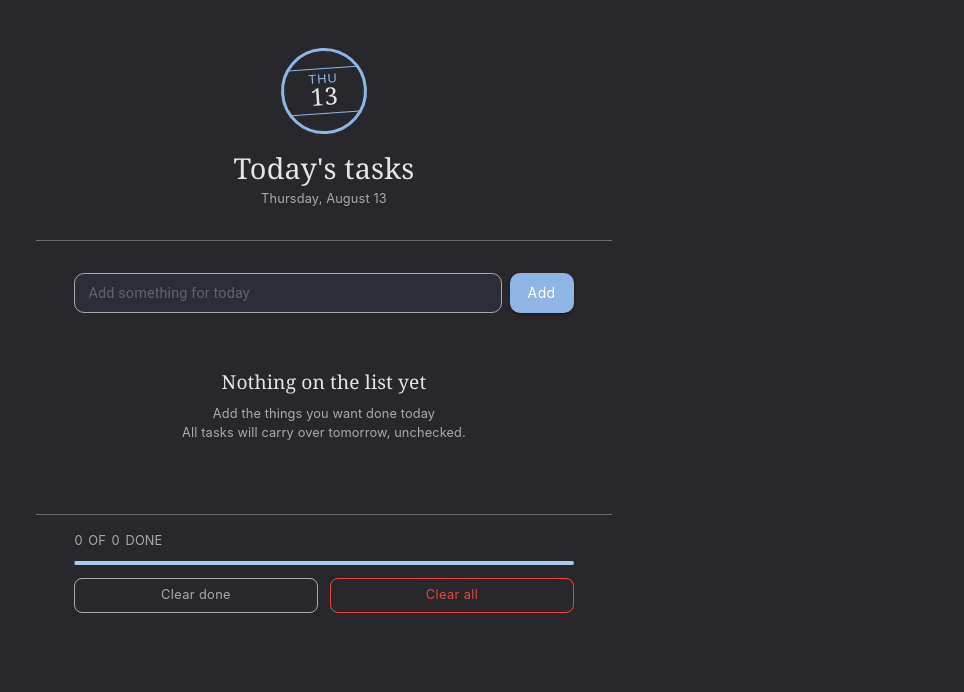
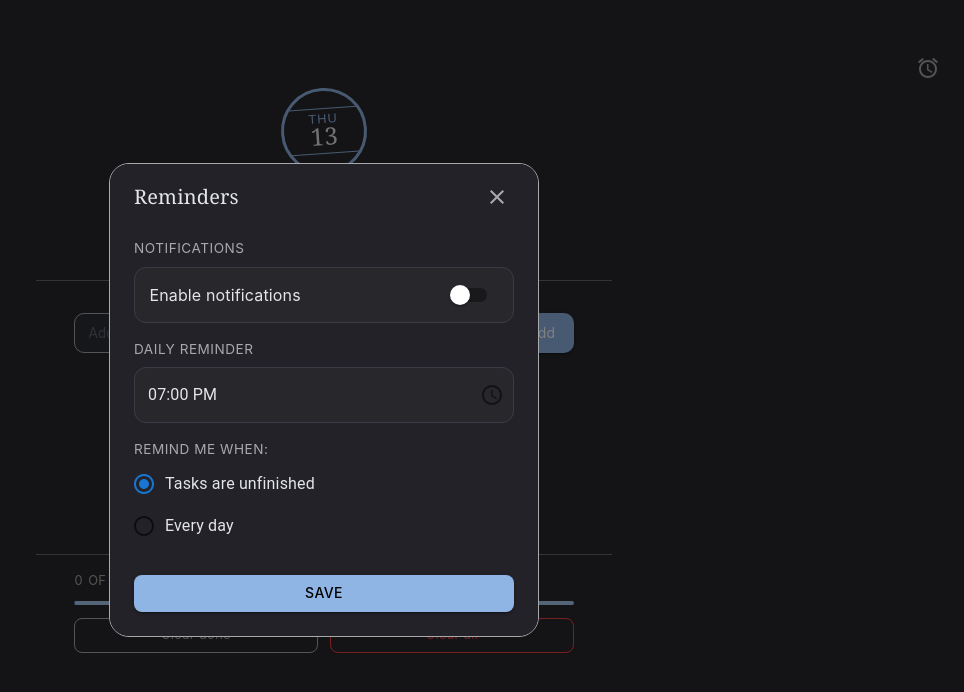
Before and after one commit to ayaztoronto-cell/To-Do-App, a React (Vite) app: page / in a window 1280 px wide. Shown: the top 692 px of the page, without its empty margins (316-1280 px from the left). Built offline with nearby package versions, Linux system fonts and the light colour scheme; what @dnd-kit/react would draw is missing.

Commit message:
Adjustment to addTask, and notifications

```diff
--- a/package.json
+++ b/package.json
@@ -16,6 +16,8 @@
     "@fontsource/roboto": "^5.3.0",
     "@mui/icons-material": "^9.2.0",
     "@mui/material": "^9.2.0",
+    "@mui/x-date-pickers": "^9.12.0",
+    "dayjs": "^1.11.23",
     "react": "^19.2.7",
     "react-dom": "^19.2.7"
   },
--- a/src/Header.tsx
+++ b/src/Header.tsx
@@ -1,7 +1,10 @@
-import { Typography, Box } from "@mui/material";
+import { Typography, Box, IconButton } from "@mui/material";
 import { colors } from "./colors";
+import ReminderSettings from "./ReminderSettings"
+import type { ReminderFunc } from "./todoTypes";
 
-export default function Header() {
+
+export default function Header(props: ReminderFunc) {
   interface DateTypes {
     month: number;
     date: number;
@@ -52,6 +55,9 @@ export default function Header() {
 
   return (
     <div className="header">
+
+
+      <ReminderSettings reminderSet={props.reminderSet}/>
       <Box
         sx={{
           color: colors.mainPrimary,
--- /dev/null
+++ b/src/ReminderSettings.tsx
@@ -0,0 +1,318 @@
+import type { ReminderFunc } from "./todoTypes";
+import { useState } from "react";
+import CloseIcon from "@mui/icons-material/Close";
+import AccessAlarmsIcon from "@mui/icons-material/AccessAlarms";
+import {
+  Dialog,
+  DialogTitle,
+  IconButton,
+  DialogContent,
+  Typography,
+  Box,
+  Switch,
+  TextField,
+  RadioGroup,
+  FormControlLabel,
+  Radio,
+  Button,
+  DialogActions,
+} from "@mui/material";
+import { colors } from "./colors";
+import { TimePicker } from "@mui/x-date-pickers/TimePicker";
+import { LocalizationProvider } from "@mui/x-date-pickers/LocalizationProvider";
+import { AdapterDayjs } from "@mui/x-date-pickers/AdapterDayjs";
+import dayjs from "dayjs";
+
+export default function ReminderSettings(props: ReminderFunc) {
+  const [open, setOpen] = useState(true);
+  const [notificationsEnabled, setNotificationsEnabled] = useState(false);
+  const [reminderTime, setReminderTime] = useState("19:00");
+  const [reminderType, setReminderType] = useState("unfinished");
+
+  const handleClose = () => setOpen(false);
+
+  const handleOpen = () => setOpen(true);
+  function handleSave() {
+    setOpen(false);
+    props.reminderSet(notificationsEnabled, reminderTime, reminderType);
+  }
+  async function enableNotifications() {
+    if (!("Notification" in window)) {
+      console.error("This browser does not support notifications.");
+      setNotificationsEnabled(false);
+      return;
+    }
+
+    if (!("serviceWorker" in navigator)) {
+      console.error("This browser does not support service workers.");
+      setNotificationsEnabled(false);
+      return;
+    }
+
+    try {
+      const permission = await Notification.requestPermission();
+
+      if (permission !== "granted") {
+        console.log("Notification permission was not granted.");
+        setNotificationsEnabled(false);
+        return;
+      }
+
+      const registration = await navigator.serviceWorker.ready;
+
+      await registration.showNotification("Today's Tasks", {
+        body: "Notifications are working!",
+      });
+
+      setNotificationsEnabled(true);
+    } catch (error) {
+      console.error("Could not show the notification:", error);
+      setNotificationsEnabled(false);
+    }
+  }
+
+  return (
+    <Box
+      sx={{
+        width: "100%",
+
+        display: "flex",
+
+        flexDirection: "column",
+      }}
+    >
+      <Box
+        sx={{
+          width: "100%",
+          display: "flex",
+          justifyContent: "flex-end",
+          mr: { xs: "10rem", sm: "35rem" },
+        }}
+      >
+        <IconButton
+          onClick={handleOpen}
+          sx={{
+            mr: 2,
+          }}
+        >
+          <AccessAlarmsIcon sx={{ color: colors.textSecondary }} />
+        </IconButton>
+      </Box>
+      <Dialog
+        open={open}
+        onClose={handleClose}
+        slotProps={{
+          paper: {
+            sx: {
+              borderRadius: "20px",
+              border: `1px solid ${colors.textSecondary}`,
+              backgroundColor: "#1f1f25",
+              boxShadow: "none",
+            },
+          },
+        }}
+      >
+        <DialogTitle
+          sx={{
+            display: "flex",
+            alignItems: "center",
+            justifyContent: "space-between",
+            backgroundColor: colors.settingsBack,
+            color: colors.textPrimary,
+            fontFamily: "Georgia",
+            borderBottom: "0 !important",
+            boxShadow: "none",
+          }}
+        >
+          Reminders{" "}
+          <IconButton
+            onClick={handleClose}
+            aria-label="Close reminders"
+            size="small"
+            sx={{ color: colors.textSecondary }}
+          >
+            <CloseIcon />
+          </IconButton>
+        </DialogTitle>
+
+        <DialogContent
+          sx={{
+            backgroundColor: colors.settingsBack,
+            color: colors.textPrimary,
+            minWidth: { xs: "270px", sm: "380px" },
+          }}
+        >
+          <Typography
+            sx={{
+              color: colors.textSecondary,
+              fontSize: "0.85rem",
+              textTransform: "uppercase",
+              letterSpacing: "0.5px",
+              mb: 1,
+              mt: 1,
+              fontFamily: "Inter",
+            }}
+          >
+            Notifications
+          </Typography>
+
+          <Box
+            sx={{
+              border: "1px solid #3b3b45",
+              borderRadius: "12px",
+              px: 1.8,
+              py: 1,
+              display: "flex",
+              alignItems: "center",
+              justifyContent: "space-between",
+              mb: 2,
+              backgroundColor: colors.background,
+            }}
+          >
+            <Typography
+              sx={{
+                color: colors.textPrimary,
+                fontSize: "1rem",
+                fontFamily: "Inter",
+              }}
+            >
+              Enable notifications
+            </Typography>
+
+            <Switch
+              checked={notificationsEnabled}
+              onChange={async (e) => {
+                if (e.target.checked) {
+                  await enableNotifications();
+                } else {
+                  setNotificationsEnabled(false);
+                }
+              }}
+            />
+          </Box>
+
+          <Typography
+            sx={{
+              color: colors.textSecondary,
+              fontSize: "0.85rem",
+              textTransform: "uppercase",
+              letterSpacing: "0.5px",
+              mb: 1,
+              fontFamily: "Inter",
+            }}
+          >
+            Daily reminder
+          </Typography>
+
+          <LocalizationProvider dateAdapter={AdapterDayjs}>
+            <TimePicker
+              value={dayjs(`2026-01-01T${reminderTime}`)}
+              onChange={(newValue) => {
+                if (newValue) {
+                  setReminderTime(newValue.format("HH:mm"));
+                }
+              }}
+              slotProps={{
+                textField: {
+                  fullWidth: true,
+                  sx: {
+                    backgroundColor: colors.background,
+                    borderRadius: "12px",
+                    mb: 2,
+
+                    "& .MuiPickersInputBase-root": {
+                      backgroundColor: colors.background,
+                      borderRadius: "12px",
+                      color: colors.textPrimary,
+                    },
+
+                    "& .MuiPickersOutlinedInput-notchedOutline": {
+                      borderColor: "#3b3b45",
+                    },
+
+                    "&:hover .MuiPickersOutlinedInput-notchedOutline": {
+                      borderColor: colors.mainPrimary,
+                    },
+
+                    "& .Mui-focused .MuiPickersOutlinedInput-notchedOutline": {
+                      borderColor: colors.mainPrimary,
+                    },
+                  },
+                },
+              }}
+            />
+          </LocalizationProvider>
+
+          <Typography
+            sx={{
+              color: colors.textSecondary,
+              fontSize: "0.85rem",
+              textTransform: "uppercase",
+              letterSpacing: "0.5px",
+              mb: 0.5,
+              fontFamily: "Inter",
+            }}
+          >
+            Remind me when:
+          </Typography>
+
+          <RadioGroup
+            value={reminderType}
+            onChange={(e) => setReminderType(e.target.value)}
+          >
+            <FormControlLabel
+              value="unfinished"
+              control={<Radio />}
+              label="Tasks are unfinished"
+              sx={{
+                fontFamily: "Inter",
+                color: colors.textPrimary,
+              }}
+            />
+
+            <FormControlLabel
+              value="daily"
+              control={<Radio />}
+              label="Every day"
+              sx={{
+                fontFamily: "Inter",
+                color: colors.textPrimary,
+              }}
+            />
+          </RadioGroup>
+        </DialogContent>
+
+        <DialogActions
+          sx={{
+            backgroundColor: colors.settingsBack,
+            display: "flex",
+            justifyContent: "center",
+
+            px: 2,
+          }}
+        >
+          <Button
+            onClick={handleSave}
+            variant="contained"
+            sx={{
+              width: "100%",
+              mr: "0.5rem",
+              ml: "0.5rem",
+              backgroundColor: colors.mainPrimary,
+              color: "black",
+              borderRadius: "8px",
+              fontFamily: "Inter",
+
+              "&:hover": {
+                backgroundColor: colors.check,
+              },
+              mb: "1rem",
+            }}
+          >
+            Save
+          </Button>
+        </DialogActions>
+      </Dialog>
+    </Box>
+  );
+}
--- a/src/TodoPage.tsx
+++ b/src/TodoPage.tsx
@@ -4,11 +4,17 @@ import TodoInput from "./TodoInput";
 import TodoActions from "./TodoActions";
 import TodoList from "./TodoList";
 import "./App.css";
-import type { ToDoTask } from "./todoTypes";
+import type { ToDoTask, ReminderTypes } from "./todoTypes";
 import { DragDropProvider, type DragEndEvent } from "@dnd-kit/react";
 import { isSortable } from "@dnd-kit/react/sortable";
 
 function TodoPage() {
+  const [reminderSettings, setReminderSettings] = useState<ReminderTypes>({
+    enabled: false,
+    time: "19:00",
+    reminderType: "unfinished",
+  });
+
   const [list, setList] = useState<ToDoTask[]>(() => {
     const savedTasks: ToDoTask[] = JSON.parse(
       localStorage.getItem("savedTasks") ?? "[]",
@@ -26,6 +32,14 @@ function TodoPage() {
     return savedTasks;
   });
 
+  function reminderSet(enabled: boolean, time: string, reminderType: string) {
+    setReminderSettings({
+      enabled: enabled,
+      time: time,
+      reminderType: reminderType,
+    });
+  }
+
   function removeTask(id: number) {
     const lessList: ToDoTask[] = list.filter((task) => task.id !== id);
 
@@ -36,8 +50,10 @@ function TodoPage() {
 
   function addTask(task: string) {
     if (task.trim() !== "") {
-      const moreList: ToDoTask[] = [...list];
-      moreList.push({ id: topId + 1, item: task, checked: false });
+      const moreList: ToDoTask[] = [
+        { id: topId + 1, item: task, checked: false },
+        ...list,
+      ];
       setList(moreList);
     } else {
       null;
@@ -109,7 +125,7 @@ function TodoPage() {
 
   return (
     <div className="App">
-      <Header />
+      <Header reminderSet={reminderSet} />
       <TodoInput tasks={list} addTask={addTask} />
       <DragDropProvider
         onDragEnd={(event) => {
--- a/src/colors.ts
+++ b/src/colors.ts
@@ -1,8 +1,9 @@
-export const colors ={
-    background: "#252527",
-    textPrimary: "#e3e5e7",
-    textSecondary: "#a8a9ab",
-    mainPrimary: "#8fb5e4",
-    mainSecondary: "#f04040",
-    check: "#1976D2"
-}
+export const colors = {
+  background: "#28282c",
+  textPrimary: "#e3e5e7",
+  textSecondary: "#a8a9ab",
+  mainPrimary: "#8fb5e4",
+  mainSecondary: "#f04040",
+  check: "#1976D2",
+  settingsBack: "#222228",
+};
```
Also changed, not shown: src/todoTypes.ts (+8 -0 lines), 2 other files (tests, documents, lock files or other folders).
